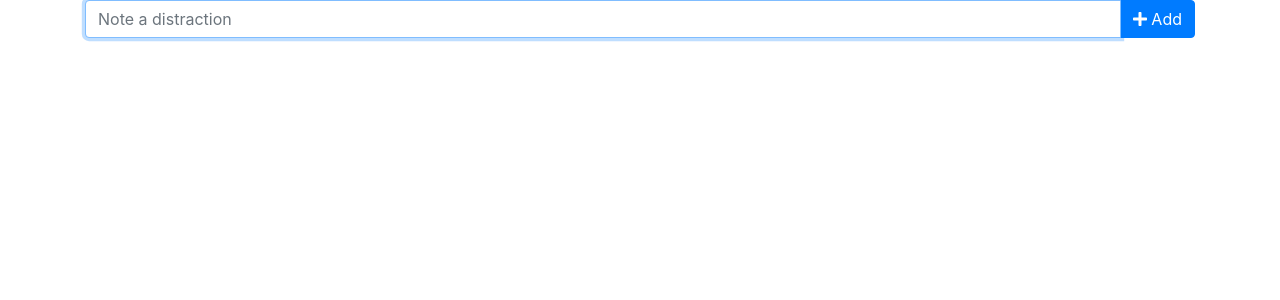
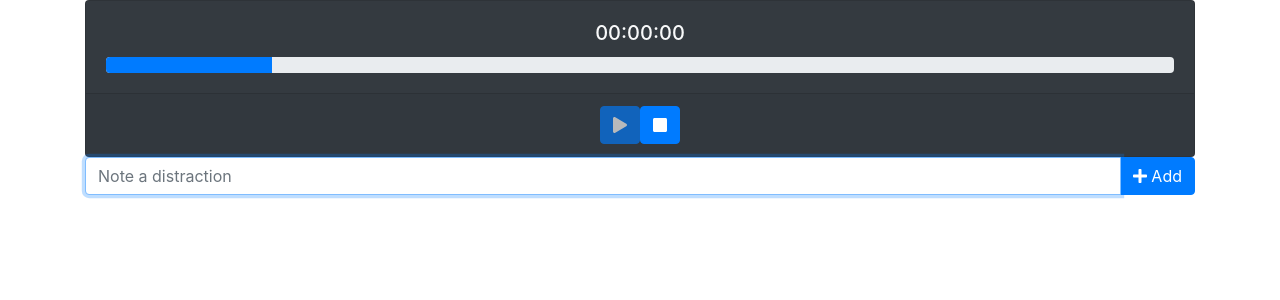
Before and after one commit to jens1101/mini-pomodoro, a React (Create React App) app: page / in a window 1280 px wide. Shown: the top 300 px of the page. Built offline with nearby package versions, Linux system fonts and the light colour scheme.

Commit message:
[WIP] Added countdown timer

```diff
--- a/src/App.js
+++ b/src/App.js
@@ -1,6 +1,7 @@
 import { faPlus } from "@fortawesome/free-solid-svg-icons";
 import { FontAwesomeIcon } from "@fortawesome/react-fontawesome";
 import React, { useState } from "react";
+import { CountdownTimer } from "./CountdownTimer.js";
 import { EditableList } from "./EditableList.js";
 import { ToastContainer } from "./ToastContainer.js";
 
@@ -24,6 +25,12 @@ export function App() {
 
   return (
     <div className={"container"}>
+      <CountdownTimer
+        isRunning={true}
+        currentDurationMs={1000}
+        totalDurationMs={5000}
+      />
+
       <EditableList
         placeholder={"Note a distraction"}
         addButton={addDistractionText}
--- /dev/null
+++ b/src/CountdownTimer.js
@@ -0,0 +1,132 @@
+import { faPlay, faStop } from "@fortawesome/free-solid-svg-icons";
+import { FontAwesomeIcon } from "@fortawesome/react-fontawesome";
+import React, { useState } from "react";
+import Button from "react-bootstrap/Button";
+import Card from "react-bootstrap/Card";
+import ProgressBar from "react-bootstrap/ProgressBar";
+
+export function CountdownTimer({
+  id = "",
+  startButton = <FontAwesomeIcon icon={faPlay} />,
+  stopButton = <FontAwesomeIcon icon={faStop} />,
+  totalDurationMs = 25 * 60 * 1000,
+  currentDurationMs = 0,
+  isRunning = false,
+  onStart = () => {},
+  onStop = () => {},
+  onComplete = () => {},
+}) {
+  const [_currentDurationMs, setCurrentDurationMs] = useState(
+    currentDurationMs
+  );
+  const [countdownReference, setCountdownReference] = useState(null);
+  const [_isRunning, setIsRunning] = useState(isRunning);
+
+  if (_isRunning && !countdownReference) {
+    // FIXME: this has an issue where the countdown is started twice. I think
+    //  it has something to do with the fact that react renders a component
+    //   twice.
+    startCountdown();
+  }
+
+  async function startCountdown() {
+    const startTimestamp = Date.now();
+    const countdownReference = countdown(startTimestamp, totalDurationMs);
+    setCountdownReference(countdownReference);
+    setCurrentDurationMs(totalDurationMs);
+
+    onStart({ id, startTimestamp });
+
+    for await (const { timeLeftMs } of countdownReference) {
+      setCurrentDurationMs(timeLeftMs);
+    }
+
+    await reset();
+    onComplete({ id });
+  }
+
+  async function stopCountdown() {
+    await reset();
+    onStop();
+  }
+
+  async function reset() {
+    if (countdownReference) await countdownReference.return(undefined);
+    setCountdownReference(null);
+    setCurrentDurationMs(0);
+    setIsRunning(false);
+  }
+
+  return (
+    <Card className={"text-center bg-dark text-light"}>
+      <Card.Body>
+        <Card.Title>{durationToDisplayString(_currentDurationMs)}</Card.Title>
+        <ProgressBar now={(_currentDurationMs / totalDurationMs) * 100} />
+      </Card.Body>
+      <Card.Footer>
+        <Button
+          onClick={startCountdown}
+          variant={"primary"}
+          type="button"
+          disabled={countdownReference != null}
+        >
+          {startButton}
+        </Button>
+        <Button
+          onClick={stopCountdown}
+          variant={"primary"}
+          type="button"
+          disabled={countdownReference == null}
+        >
+          {stopButton}
+        </Button>
+      </Card.Footer>
+    </Card>
+  );
+}
+
+async function* countdown(startTimestamp, durationMs, tickSize = 1000) {
+  let elapsedMs = 0;
+
+  while (elapsedMs < durationMs) {
+    let inaccuracy = Date.now() - startTimestamp - elapsedMs;
+
+    if (inaccuracy > tickSize) {
+      const mod = inaccuracy % tickSize;
+      elapsedMs = elapsedMs + inaccuracy - mod;
+      inaccuracy = mod;
+    }
+
+    const nextTickSize = tickSize - inaccuracy;
+
+    await new Promise((resolve) => setTimeout(resolve, nextTickSize));
+
+    elapsedMs += tickSize;
+
+    yield {
+      timeLeftMs: durationMs - elapsedMs,
+      elapsedMs,
+      durationMs,
+    };
+  }
+}
+
+/**
+ * Converts the given number of milliseconds into a timer display string.
+ * Hours, minutes, and seconds are separated by colons.
+ * @nosideeffects
+ * @param {number} durationMs The duration in milliseconds.
+ * @return {string} A human readable string representing the specified
+ * duration.
+ */
+function durationToDisplayString(durationMs) {
+  const durationSeconds = durationMs / 1000;
+  const seconds = `${Math.floor(durationSeconds % 60)}`.padStart(2, "0");
+
+  const durationMinutes = durationSeconds / 60;
+  const minutes = `${Math.floor(durationMinutes % 60)}`.padStart(2, "0");
+
+  const hours = `${Math.floor(minutes / 60)}`.padStart(2, "0");
+
+  return `${hours}:${minutes}:${seconds}`;
+}
```
